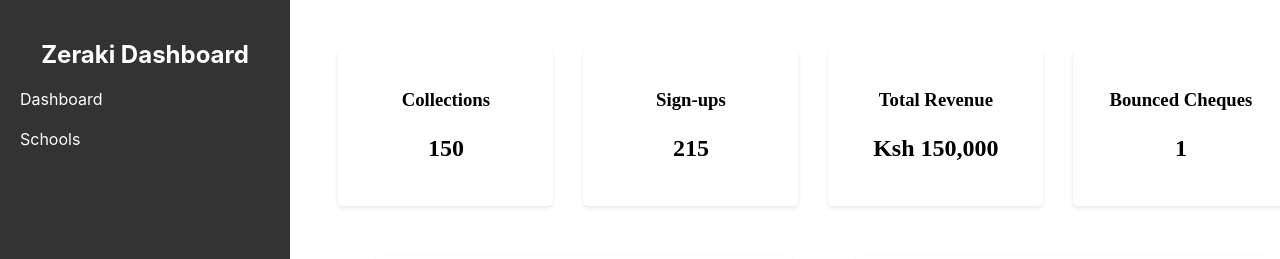
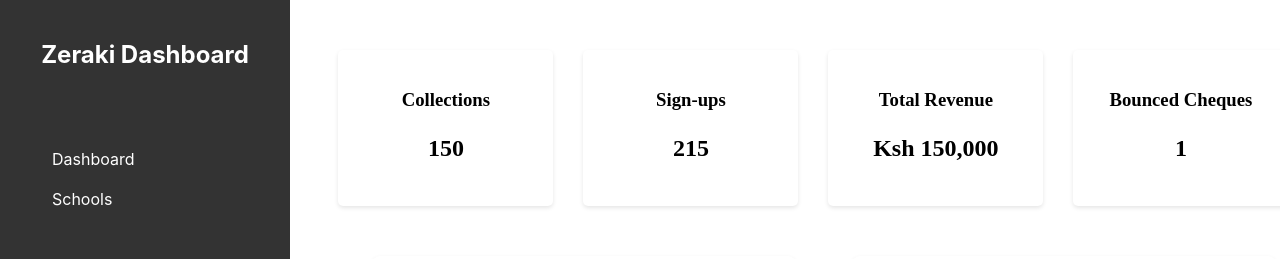
Before and after one commit to kefahwambai/Zeraki, a React (Create React App) app: page / in a window 1280 px wide. Shown: the top 259 px of the page. Built offline with nearby package versions, Linux system fonts and the light colour scheme; no server answers; the HTML template or start-up script is replaced by a standard one.

Commit message:
modified sidebar ui

```diff
--- a/src/components/Sidebar/sidebar.css
+++ b/src/components/Sidebar/sidebar.css
@@ -25,3 +25,9 @@
 text-decoration: none;
 display: block;
 }
+
+.sidebar nav ul li a:hover {
+color: #54d4f7;
+cursor: pointer;
+transition: background-color 0.3s ease, color 0.3s ease;
+}
--- a/src/components/Sidebar/sidebar.js
+++ b/src/components/Sidebar/sidebar.js
@@ -5,8 +5,8 @@
   return (
     <div className="sidebar">
       <h2>Zeraki Dashboard</h2>
-      <nav>
-        <ul>
+      <nav style={{marginTop: '5rem'}}>
+        <ul style={{marginLeft: '2rem'}}>
           <li><Link to="/">Dashboard</Link></li>
           <li><Link to="/schools">Schools</Link></li>
         </ul>
```
